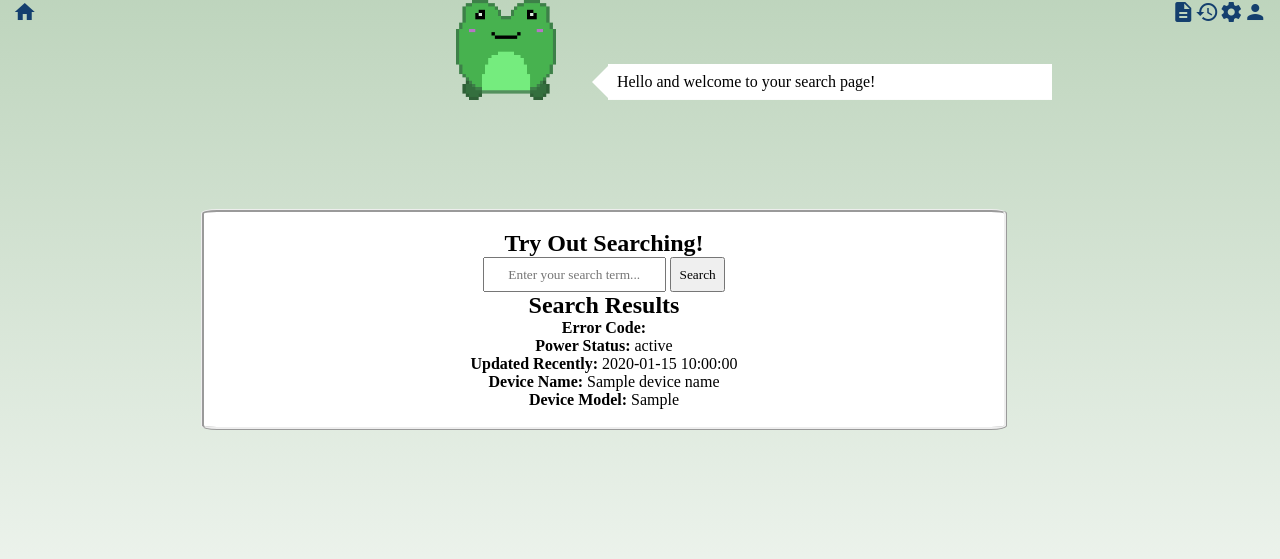
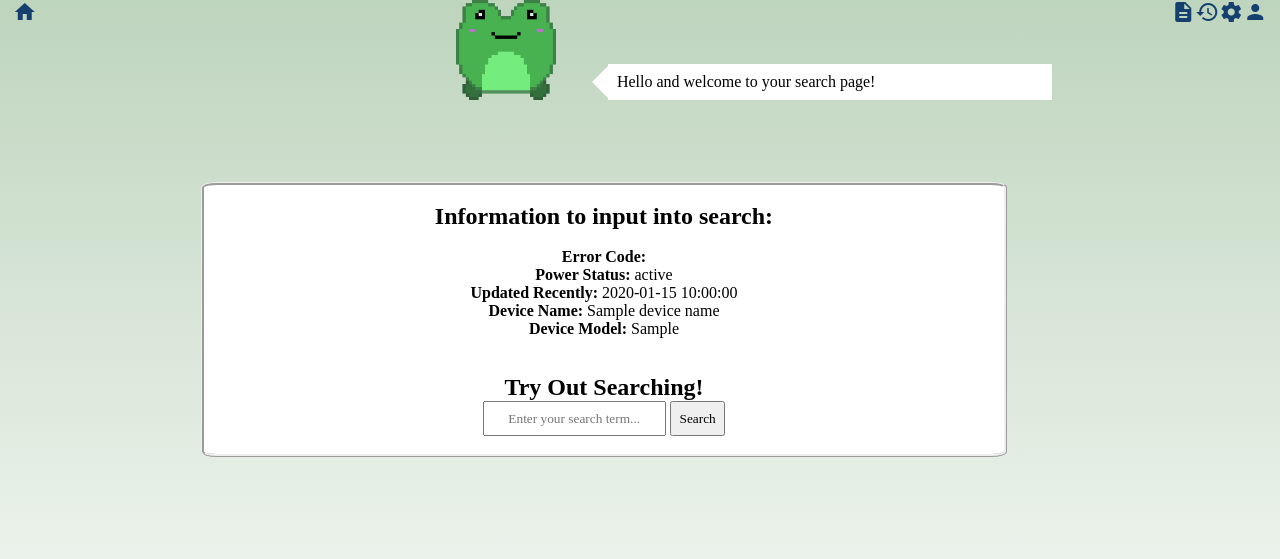
Before and after one commit to SKel1817/on-it, a Flask app: template templates/search.html in a window 1280 px wide. Shown: the part 13-572 px from the top of the page. Run offline with Flask 3, Linux system fonts and the light colour scheme; the template is opened without the code that fills it: most values are stand-ins (such as "Sample title", 1, 10 or a date in 2020).

Commit message:
fixed some bad styling issues

```diff
--- a/templates/search.html
+++ b/templates/search.html
@@ -29,22 +29,24 @@
           <p>Hello and welcome to your search page!</p>
         </div>
         <div class="auditContainer">
+          <div id="searchResults">
+            <h2>Information to input into search:</h2>
+            <br>
+            <form action="{{ url_for('display_search') }}" method="POST">
+            <p><strong>Error Code:</strong> {{ error_code }}</p>
+            <p><strong>Power Status:</strong> {{ power_status }}</p>
+            <p><strong>Updated Recently:</strong> {{ updated_recently }}</p>
+            <p><strong>Device Name:</strong> {{ device_name }}</p>
+            <p><strong>Device Model:</strong> {{ device_model }}</p>
+          </div>
+          </form>
+          <br>
+          <br>
       <h2>Try Out Searching!</h2>
       <form action="/search_results" method="POST">
         <input type="text" name="query" placeholder="Enter your search term..." required>
         <input type="submit" value="Search">
       </form>
-
-      <div id="searchResults">
-      <h2>Search Results</h2>
-      <form action="{{ url_for('display_search') }}" method="POST">
-      <p><strong>Error Code:</strong> {{ error_code }}</p>
-      <p><strong>Power Status:</strong> {{ power_status }}</p>
-      <p><strong>Updated Recently:</strong> {{ updated_recently }}</p>
-      <p><strong>Device Name:</strong> {{ device_name }}</p>
-      <p><strong>Device Model:</strong> {{ device_model }}</p>
-    </div>
-    </form>
     </div>
       </div>
     </div>
```
